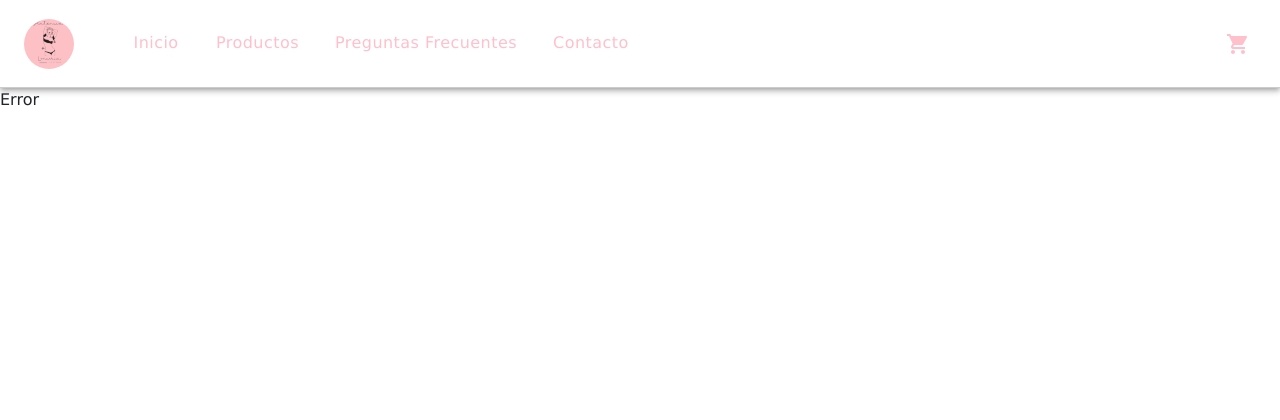
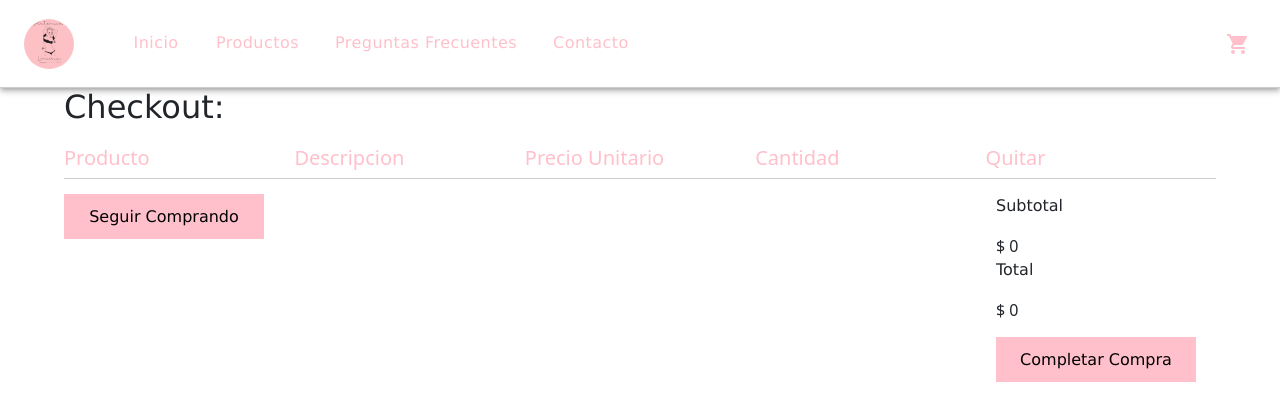
Before and after one commit to Nunez-Laura-Analia/EcommercePlatonicaLenceria, a React (Create React App) app: page /cart in a window 1280 px wide. Shown: the top 420 px of the page. Built offline with nearby package versions, Linux system fonts and the light colour scheme; the HTML template or start-up script is replaced by a standard one.

Commit message:
desafio cart

```diff
--- a/src/App.js
+++ b/src/App.js
@@ -9,6 +9,7 @@ import NotFound from "./pages/NotFound";
 import Producto from "./pages/Producto";
 import Productos from "./pages/Productos";
 import { CartProvider } from './context/CartContext';
+import Cart from "./pages/Cart";
 
 function App() {
   return (
@@ -21,6 +22,7 @@ function App() {
             <Route path="/product" element={<Productos/>}/>
             <Route path="/producto/:id" element={<Detail/>}/>
             <Route path="/productos/:category" element={<Producto/>}/>
+            <Route path="/cart" element={<Cart/>}/>
             <Route path="/preguntasfrecuentes" element={<PreguntasFrecuentes/>}/>
             <Route path="/contacto" element={<Contacto/>}/>
             <Route path="*" element={<NotFound/>}/>
--- a/src/components/CartWidget/CartWidget.css
+++ b/src/components/CartWidget/CartWidget.css
@@ -31,3 +31,21 @@
     margin-top: 20px;
     margin-left: 20px;
 }
+
+.divEmptyCart{
+    padding: 10px;
+    display: flex;
+    flex-direction: column;
+    align-items: center;
+}
+
+.cleanCart{
+    padding: 10px;
+    display: flex;
+    align-items: center;
+    flex-direction: column;
+}
+
+.btnCart{
+    margin-bottom: 5px;
+}
--- a/src/components/CartWidget/CartWidget.js
+++ b/src/components/CartWidget/CartWidget.js
@@ -7,7 +7,7 @@ import CartContext from "../../context/CartContext";
 import { Link } from "react-router-dom";
 
 const CartWidget = () => {
-  const { cartListItems, removeProduct } = useContext(CartContext);
+  const { cartListItems, removeProduct, clearCart } = useContext(CartContext);
   const [anchorEl, setAnchorEl] = useState(null);
   const open = Boolean(anchorEl);
 
@@ -38,14 +38,22 @@ const CartWidget = () => {
         <div className="container-item-list-cart">
           {cartListItems.length === 0 && (
             <>
-              <p>Aun no hay productos agregados</p>
-              <Link to="/productos">Empezar a comprar</Link>
+              <div className="divEmptyCart">
+                <p className="emptyCart">Aun no hay productos agregados</p>
+                <button className="selectorAdd selector">
+                  <Link className="linkCart" to="/product">
+                    Empezar a comprar
+                  </Link>
+                </button>
+              </div>
             </>
           )}
 
           {cartListItems.map((data) => {
             return (
-              <div className="item-cart-prod cartWidget" key={data.id}>
+              <>
+                <div className="item-cart-prod " key={data.id}>
+                  <div className="cartWidget">
                     <div className="cart-prod__image">
                       <img className="imgCartWidget" src={`/${data.image}`} />
                     </div>
@@ -54,16 +62,34 @@ const CartWidget = () => {
                       <span> ${data.price}</span>
                     </div>
                     <div>
-                  <p>0</p>
+                      <p>{}</p>
                     </div>
                     <div className="cart-prod__action">
                       <button className="btnDeleteIcon btn">
-                    <DeleteIcon onClick={() => removeProduct(data.id)}/>
+                        <DeleteIcon onClick={() => removeProduct(data)} />
                       </button>
                     </div>
                   </div>
+                </div>
+              </>
             );
           })}
+          {cartListItems.length !== 0 && (
+            <div className="cleanCart">
+              <button
+                className="selectorAdd selector btnCart"
+                onClick={() => clearCart()}
+              >
+                {" "}
+                Limpiar Carrito
+              </button>
+              <button className="selectorAdd selector btnCart">
+                <Link className="linkCart" to="/cart">
+                  Ver carrito
+                </Link>
+              </button>
+            </div>
+          )}
         </div>
       </Menu>
     </div>
--- a/src/components/ItemCount/ItemCount.js
+++ b/src/components/ItemCount/ItemCount.js
@@ -1,7 +1,8 @@
+import { useState } from 'react'
 import './ItemCount.css'
 
-const ItemCount = ({count, setCount, onAdd, stock, initial}) => {
-
+const ItemCount = ({ onAdd, stock, initial}) => {
+    const [count, setCount] = useState (1)
     const restCount= () => {
         if (count > initial)
         count (count - 1)
--- a/src/components/ItemDetail/ItemDetail.css
+++ b/src/components/ItemDetail/ItemDetail.css
@@ -64,7 +64,6 @@ h4{
 .selectorAdd:hover {
     background: rgb(238, 160, 173);
     color: white;
-
 }
 
 .sizeSelector{
--- a/src/components/ItemDetail/ItemDetail.js
+++ b/src/components/ItemDetail/ItemDetail.js
@@ -10,11 +10,12 @@ import CartContext from "../../context/CartContext";
 
 
 const ItemDetail = ({ data }) => {
-  const [count, setCount] = useState (0)
+
   const [showButton, setShowButton] = useState(false)
   const { addProductToCart } = useContext(CartContext)
 
-  function onAdd() {
+  function onAdd(count) {
+    addProductToCart({data, count})
     console.log("Agregaste " + count + " productos al carrito");
     setShowButton(true)
   }
@@ -53,9 +54,9 @@ const ItemDetail = ({ data }) => {
             </select>
             <input className="selector" type="number" value="1"></input>
             {!showButton ?
-            <ItemCount count= {count} setCount={setCount} stock={data.stock} setShowButton={setShowButton} onAdd={onAdd} initial={data.initial}/>
+            <ItemCount stock={data.stock} setShowButton={setShowButton} onAdd={onAdd} initial={data.initial}/>
             :
-            <button className="selectorAdd selector" onClick={() => addProductToCart({data})}> <Link to='/cart'>Terminar mi compra</Link></button>}
+            <button className="selectorAdd selector" onClick={() => onAdd()}> <Link to='/cart'>Terminar mi compra</Link></button>}
           </div>
           <p className="detailDescription">{data.description}</p>
           <p className="detailDescription">{data.generalDescription}</p>
--- a/src/context/CartContext.js
+++ b/src/context/CartContext.js
@@ -4,17 +4,19 @@ const CartContext = createContext();
 
 const CartProvider = ({ children }) => {
   const [cartListItems, setCartListItem] = useState([]);
-
-  const addProductToCart = ({ data }) => {
+  const [totalPrice, setTotalPrice] = useState (0)
+  const addProductToCart = ({ data, count }) => {
     let isInCart = cartListItems.find((cartItem) => cartItem.id == data.id);
     if (!isInCart) {
       console.log("se agrego el producto, ", data);
-      setCartListItem((cartListItems) => [...cartListItems, data]);
+      console.log("se recibe el count", count)
+      setTotalPrice(totalPrice + data.price)
+      return setCartListItem((cartListItems) => [...cartListItems, data]);
     }
     console.log("El producto ya se encuentra en el carrito");
   };
 
-  const removeProduct = ({ data }) => {
+  const removeProduct = ( data ) => {
     console.log("data", data.id)
     const copyItem = [...cartListItems];
     const newItemArray = copyItem.filter((cartItem) => cartItem.id !== data.id
@@ -22,10 +24,16 @@ const CartProvider = ({ children }) => {
     setCartListItem(newItemArray);
   };
 
+  const clearCart= () => {
+    console.log("se esta eliminando")
+  }
+
   const info = {
     cartListItems,
     addProductToCart,
     removeProduct,
+    clearCart,
+    totalPrice,
   };
   return <CartContext.Provider value={info}>{children}</CartContext.Provider>;
 };
--- /dev/null
+++ b/src/pages/Cart.css
@@ -0,0 +1,37 @@
+.col-cart-table__head {display: flex;border-bottom: 1px solid #ccc;}
+
+.col-cart-table__head h5 {width: 20%; color: pink;}
+
+.cart-table__content {display: flex;}
+
+.cart-table__content-title {width: 23%;}
+
+.cart-table__content-price, .cart-table__content-quantity {width: 25%;}
+.cart-table__content > div {  display: flex;justify-content: center;align-items: center;border-bottom: 1px solid #ccc;padding-bottom: 15px;}
+
+.cart-table__content-title {flex-direction: column;}
+
+.cart-footer {display: flex;justify-content: space-between;}
+
+.imgCart{
+    width: 100px;
+    height: 100px;
+    margin-top: 15px;
+}
+
+.cart{
+    margin-top: 15px;
+}
+
+.linkCart{
+    text-decoration: none;
+    color: black;
+}
+
+.linkCart:hover{
+    color: white;
+}
+
+.cart-checkout-details{
+    margin-top: 15px;
+}
--- /dev/null
+++ b/src/pages/Cart.js
@@ -0,0 +1,65 @@
+import './Cart.css'
+import { useContext } from "react"
+import { Container } from "@mui/material"
+import { Delete } from "@mui/icons-material"
+import CartContext from "../context/CartContext"
+import { Link } from 'react-router-dom'
+
+const Cart = () => {
+    const { cartListItems, totalPrice, removeProduct } = useContext(CartContext)
+    console.log("cartListItems desde checkout: ", cartListItems)
+    return(
+        <Container className='container-general'>
+        <h2>Checkout: </h2>
+        <div className='cart-section'>
+            <div className='col-cart-table__head'>
+                <h5>Producto</h5>
+                <h5>Descripcion</h5>
+                <h5>Precio Unitario</h5>
+                <h5>Cantidad</h5>
+                <h5>Quitar</h5>
+            </div>
+            {cartListItems.map( (data) => {
+                const {id, title, image, price} = data
+                return(
+                    <div className='cart-table__content' key={id}>
+                        <div className='cart-table__content-img'>
+                            <img className='imgCart' src={`/${image}`} />
+                        </div>
+                        <div className='cart-table__content-title'>
+                            <p>{title}</p>
+                        </div>
+                        <div className='cart-table__content-price'>
+                            <p>$ {price}</p>
+                        </div>
+                        <div className='cart-table__content-quantity'>
+                            <p>1</p>
+                        </div>
+                        <div className='cart-table__content-price'>
+                            <button className="btnDeleteIcon btn">
+                                <Delete onClick={() => removeProduct(data)}/>
+                            </button>
+                        </div>
+                    </div>
+                )
+            })}
+            <div className='cart-footer'>
+                <button className='selectorAdd selector cart'><Link className='linkCart' to='/product'>Seguir Comprando</Link></button>
+                <div className='cart-checkout-details'>
+                    <div className='cart-checkout__subtotal'>
+                        <p>Subtotal</p>
+                        <span>$ {totalPrice}</span>
+                    </div>
+                    <div className='cart-checkout__total'>
+                        <p>Total</p>
+                        <span>$ {totalPrice}</span>
+                    </div>
+                    <button className='selectorAdd selector cart'>Completar Compra</button>
+                </div>
+            </div>
+        </div>
+    </Container>
+    )
+}
+
+export default Cart
```
Lines whose indentation alone changed are shown as unchanged.
